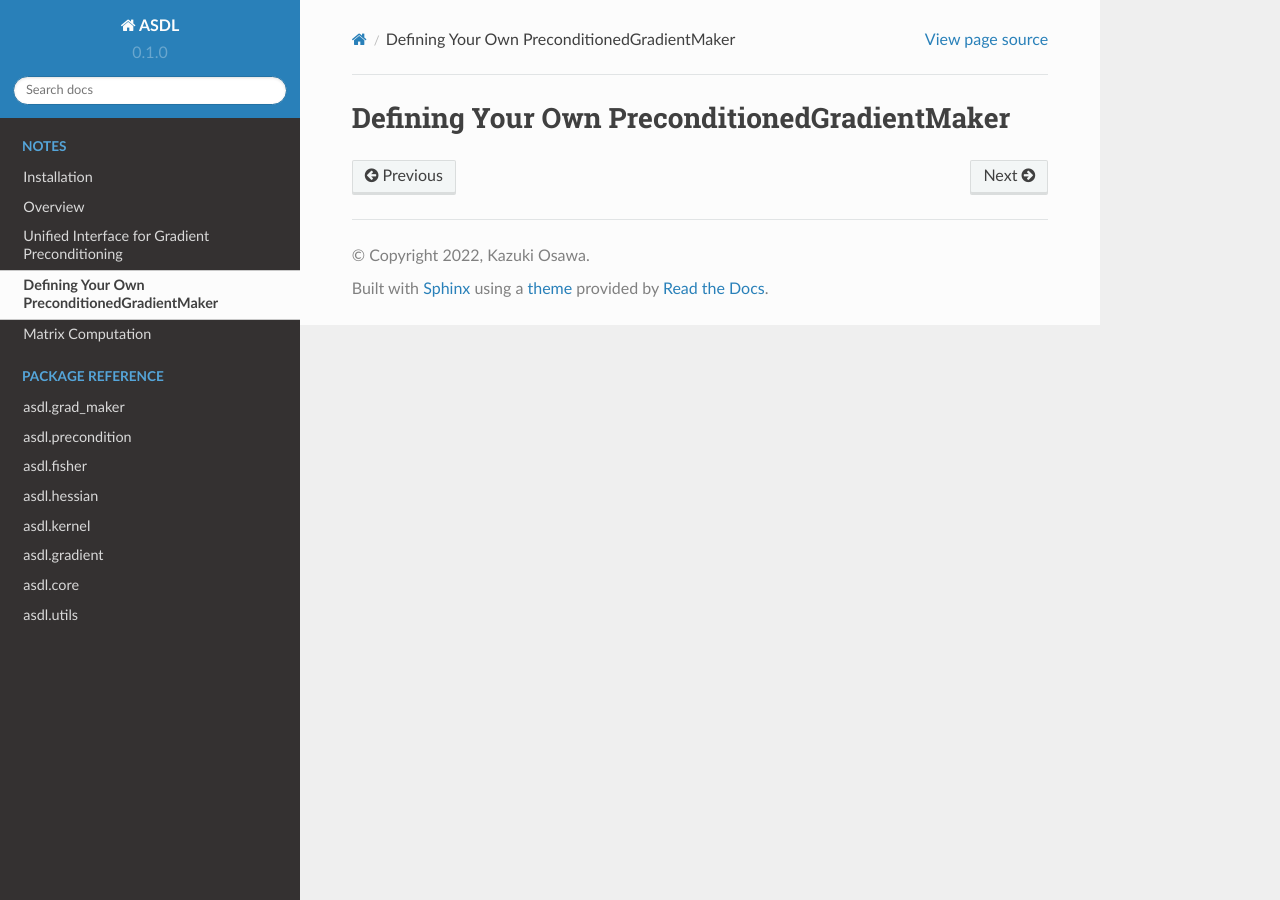
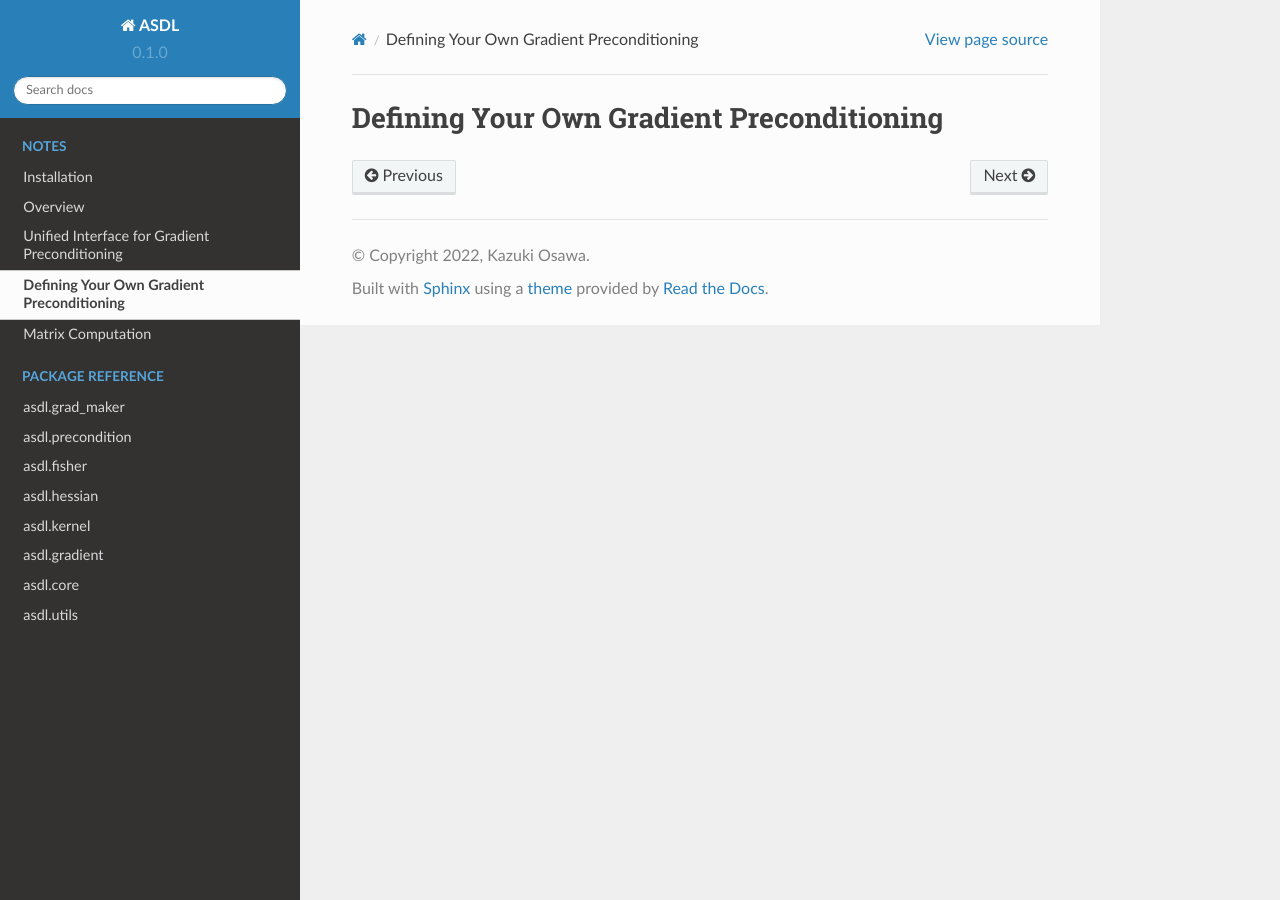
Before and after one commit to kazukiosawa/asdl, a Sphinx documentation site: the page built from docs/source/notes/define_prec_grad_maker.rst, in a window 1280 px wide. Built offline with Sphinx 7.4.7 and the Read the Docs theme 2.0.0, drawn with Linux system fonts in a browser that asks for light colours.

Commit message:
Rename title

```diff
--- a/docs/source/notes/define_prec_grad_maker.rst
+++ b/docs/source/notes/define_prec_grad_maker.rst
@@ -1,2 +1,2 @@
-Defining Your Own PreconditionedGradientMaker
-=============================================
+Defining Your Own Gradient Preconditioning
+==========================================
```
